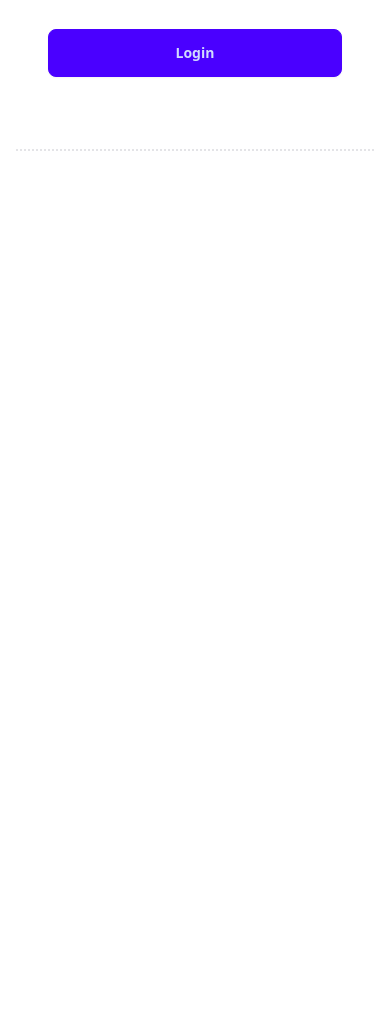
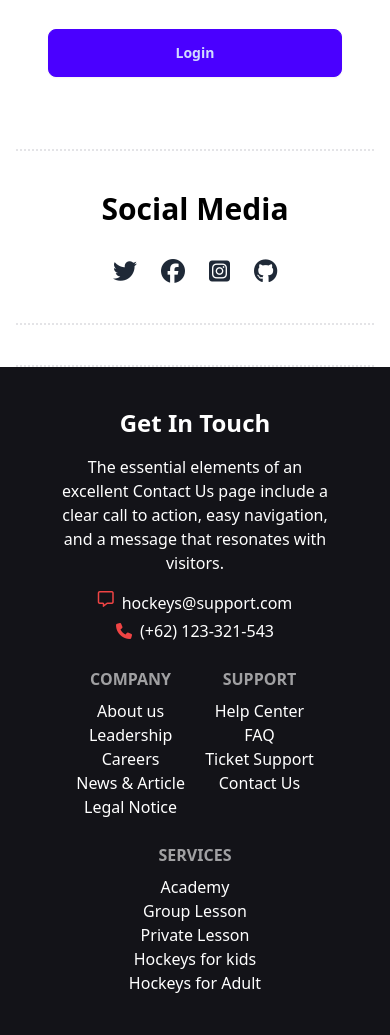
Before and after one commit to Shakil-Ahmed71/paragon-sports, a plain HTML site: page index.html in a window 390 px wide. Shown: the part 8148-9183 px from the top of the page. Before the commit the page ends 8299 px from the top, so only its background shows below. Drawn offline with nearby package versions, Linux system fonts and the light colour scheme.

Commit message:
added footer section and responsive

```diff
--- a/index.html
+++ b/index.html
@@ -526,17 +526,88 @@
                 <!-- touch section box -->
             </div>
 
+
+            <!-- icon section -->
+            <div class="border-dotted border-zinc-200 border-b-2 pb-10">
+                    <div>
+                        <div class="mt-10 mx-auto border-dotted border-zinc-200 border-b-2 pb-10">
+                            <h2 class="font-extrabold text-3xl text-black text-center mb-4">Social Media</h2>
+                            <div class="flex justify-center mt-8 gap-6 text-2xl">
+                                <i class="fa-brands fa-twitter"></i>
+                                <i class="fa-brands fa-facebook"></i>
+                                <i class="fa-brands fa-square-instagram"></i>
+                                <i class="fa-brands fa-github"></i>
+                            </div>
+                        </div>
+                    </div>
+            <!-- icon section -->
         </section>
         <!-- touch section -->
+    </main>
 
 
-    </main>
+     <!-- header section -->
+    <footer class="p-10 bg-[#131318]">
+        <div class="text-white container mx-auto px-4">
+            <div class="lg:grid lg:grid-cols-4 justify-center items-cente gap-4">
+                <!-- line one -->
+                <div class="flex flex-col text-center">
+                    <h4 class="text-2xl font-extrabold lg:text-left ">Get In Touch</h4>
+                    <p class="mt-4 text-center lg:text-left">The essential elements of an excellent Contact Us page include a clear call to action, easy navigation, and a message that resonates with visitors.</p>
+                    <div class="flex flex-col justify-center items-center lg:items-start mt-4 mb-6">
+                        <div class="flex gap-2 text-white justify-start text-center">
+                            <i class="fa-regular fa-message text-red-500"></i>
+                            <p>hockeys@support.com</p>
+                        </div>
+                        <div class="flex gap-2 text-white justify-start items-center mt-1">
+                            <i class="fa-solid fa-phone text-red-500"></i>
+                            <p>(+62) 123-321-543</p>
+                        </div>
+                    </div>
+                </div>
 
-    <footer>
-        <!-- header section -->
-        <!-- header section -->
+
+                <div class="col-span-2 mb-6">
+                <div class="flex justify-evenly">
+                    <!-- line two -->
+                <nav class="text-center grid-cols-2">
+                    <header class="footer-title ">Company</header>
+                    <p><a class="link link-hover">About us</a></p>
+                    <p><a class="link link-hover">Leadership</a></p>
+                    <p><a class="link link-hover">Careers</a></p>
+                    <p><a class="link link-hover">News & Article</a></p>
+                    <p><a class="link link-hover">Legal Notice</a></p>
+                </nav>
+                  <!-- line three -->
+                <nav class="text-center">
+                    <header class="footer-title">Support</header>
+                    <p><a class="link link-hover">Help Center</a></p>
+                    <p><a class="link link-hover">FAQ</a></p>
+                    <p><a class="link link-hover">Ticket Support</a></p>
+                    <p><a class="link link-hover">Contact Us</a></p>
+                </nav>
+
+                </div>
+
+                </div>
+
+
+
+                  <!-- line four -->
+                <nav class="text-center">
+                    <header class="footer-title">Services</header>
+                    <p><a class="link link-hover">Academy</a></p>
+                    <p><a class="link link-hover">Group Lesson</a></p>
+                    <p><a class="link link-hover">Private Lesson</a></p>
+                    <p><a class="link link-hover">Hockeys for kids</a></p>
+                    <p><a class="link link-hover">Hockeys for Adult</a></p>
+                </nav>
+            </div>
+        </div>
+
     </footer>
 
+    <!-- header section -->
 
 </body>
 </html>
```
